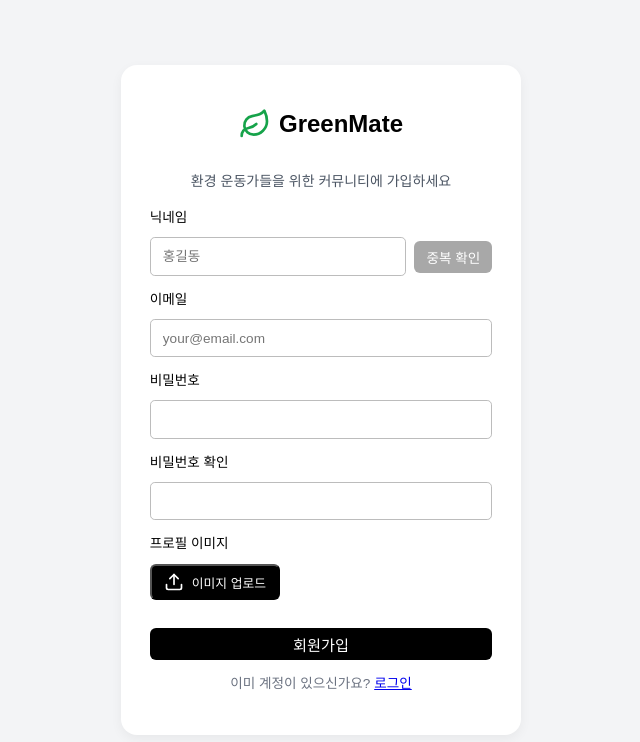
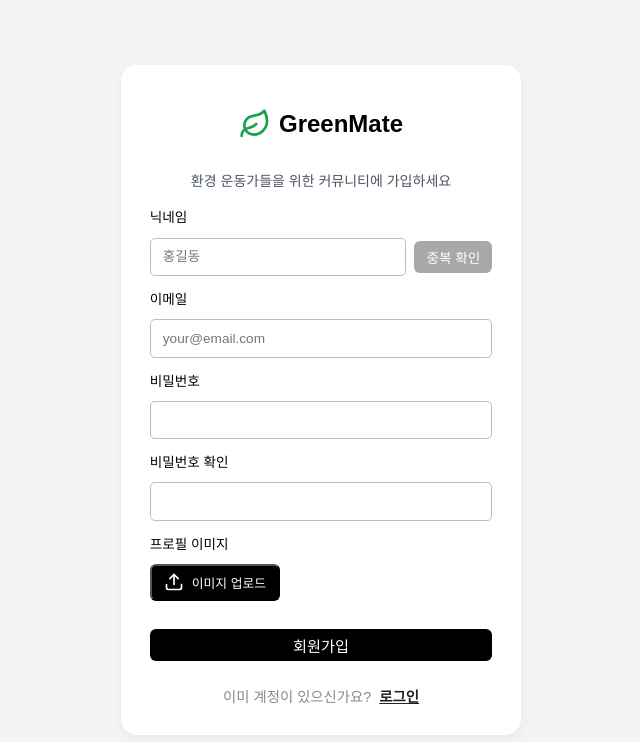
Before and after one commit to konempty/GreenMate-FE-T2, a React (Vite) app: page /signup in a window 1280 px wide. Shown: the top 742 px of the page, without its empty margins (319-959 px from the left). Built offline with nearby package versions, Linux system fonts and the light colour scheme.

Commit message:
TEAM2-15 a태그 스타일 수정

```diff
--- a/src/pages/SignUp.tsx
+++ b/src/pages/SignUp.tsx
@@ -83,9 +83,16 @@ const SignUp = () => {
 
         <Button className="signup-submit">회원가입</Button>
 
-        <p className="signup-login-link">
+        <div className="signup-footer">
+          이미 계정이 있으신가요?{" "}
+          <Link to="/login" className="signup-login-link">
+            로그인
+          </Link>
+        </div>
+
+        {/* <p className="signup-login-link">
           이미 계정이 있으신가요? <Link to="/login">로그인</Link>
-        </p>
+        </p> */}
       </div>
     </div>
   );
--- a/src/styles/SignUp.css
+++ b/src/styles/SignUp.css
@@ -136,9 +136,15 @@ html, body {
   cursor: pointer;
 }
 
+.signup-footer {
+    margin-top: 24px;
+    text-align: center;
+    color: var(--color-text-secondary);
+    font-size: 0.9rem;
+}
+
 .signup-login-link {
-  text-align: center;
-  font-size: 0.85rem;
-  color: #6b7280;
-  margin-top: 0.75rem;
+  color: var(--color-text-primary);
+  font-weight: 700;
+  margin-left: 4px;
 }
```
